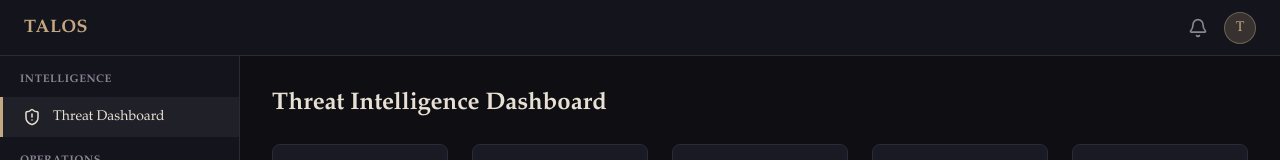
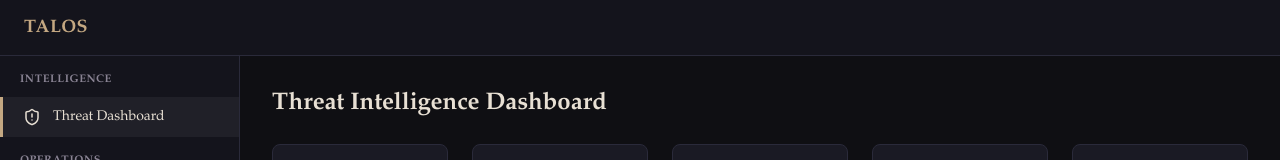
Before and after one commit to Cavinee/Talos, a Next.js app in the folder frontend/: page /dashboard in a window 1280 px wide. Shown: the top 160 px of the page. Built offline with nearby package versions, Linux system fonts and the light colour scheme.

Commit message:
chore: remove profile and bell from top bar

```diff
--- a/frontend/components/shell/TopBar.tsx
+++ b/frontend/components/shell/TopBar.tsx
@@ -1,19 +1,7 @@
-"use client";
-
-import { Bell } from "lucide-react";
-
 export default function TopBar() {
   return (
-    <header className="fixed top-0 left-0 right-0 z-50 flex items-center justify-between px-6 bg-surface border-b border-border h-14">
+    <header className="fixed top-0 left-0 right-0 z-50 flex items-center px-6 bg-surface border-b border-border h-14">
       <span className="text-accent font-bold text-lg tracking-wide">TALOS</span>
-      <div className="flex items-center gap-4">
-        <button className="text-text-secondary hover:text-text-primary transition-colors">
-          <Bell size={20} />
-        </button>
-        <div className="w-8 h-8 rounded-full bg-accent/20 border border-accent/40 flex items-center justify-center text-accent text-sm font-medium">
-          T
-        </div>
-      </div>
     </header>
   );
 }
```
